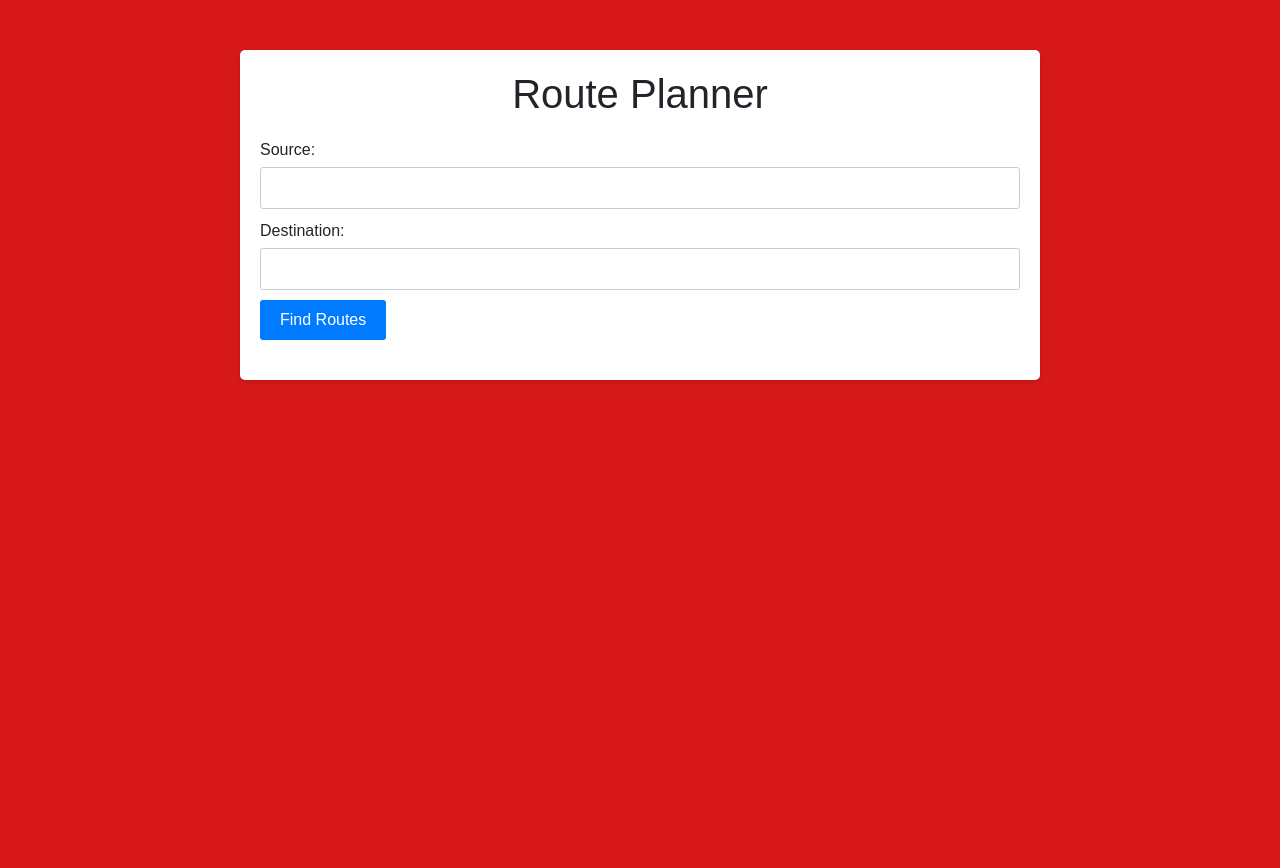
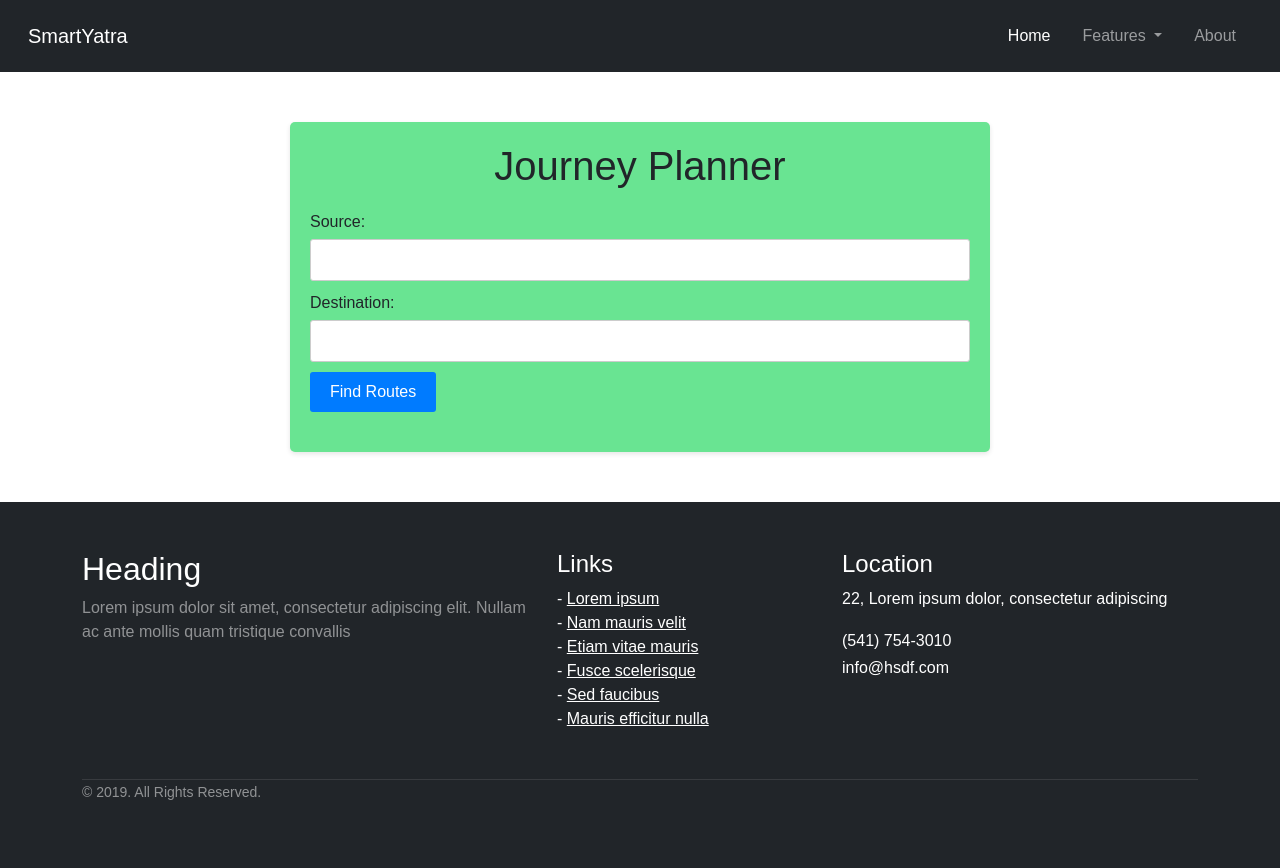
Before and after one commit to codershadow01/SmartYatra, a Django app: page /planner/ in a window 1280 px wide. Before the commit the page ends 382 px from the top, so only its background shows below. Run offline with Django 5.2, Linux system fonts and the light colour scheme.

Commit message:
templates changed

```diff
--- a/smartyatra/journey_planner/urls.py
+++ b/smartyatra/journey_planner/urls.py
@@ -2,5 +2,6 @@ from django.urls import path
 from . import views
 
 urlpatterns = [
-    path('planner/',views.planner,name="planner")
+    path('planner/',views.planner,name="planner"),
+    path('',views.hpage,name="homepage")
 ]
--- a/smartyatra/journey_planner/views.py
+++ b/smartyatra/journey_planner/views.py
@@ -1,5 +1,8 @@
 from django.shortcuts import render
 
 # Create your views here.
+def hpage(request):
+    return render(request, "hpage.html")
+
 def planner(request):
     return render(request, "planner.html")
--- /dev/null
+++ b/smartyatra/static/css/footer.css
@@ -0,0 +1,27 @@
+.footer{
+    color:white;
+
+    .links{
+      ul {list-style-type: none;}
+      li a{
+        color: white;
+        transition: color .2s;
+        &:hover{
+          text-decoration:none;
+          color:#4180CB;
+          }
+      }
+    }
+    .about-company{
+      i{font-size: 25px;}
+      a{
+        color:white;
+        transition: color .2s;
+        &:hover{color:#4180CB}
+      }
+    }
+    .location{
+      i{font-size: 18px;}
+    }
+    .copyright p{border-top:1px solid rgba(255,255,255,.1);}
+  }
--- a/smartyatra/static/css/styles.css
+++ b/smartyatra/static/css/styles.css
@@ -1,15 +1,15 @@
 body {
     font-family: Arial, sans-serif;
-    background-color: #d61818;
+    background-color: #fff;
     margin: 0;
     padding: 0;
 }
 
-.container {
-    max-width: 800px;
+.box{
+    max-width: 700px;
     margin: 50px auto;
     padding: 20px;
-    background-color: #fff;
+    background-color: #69e492;
     border-radius: 5px;
     box-shadow: 0 2px 5px rgba(0,0,0,0.1);
 }
--- a/smartyatra/templates/base.html
+++ b/smartyatra/templates/base.html
@@ -1,13 +1,78 @@
+{% load static %}
 <!DOCTYPE html>
 <html lang="en">
 <head>
     <link rel="stylesheet" href="https://cdn.jsdelivr.net/npm/bootstrap@5.1.3/dist/css/bootstrap.min.css" integrity="sha384-1BmE4kWBq78iYhFldvKuhfTAU6auU8tT94WrHftjDbrCEXSU1oBoqyl2QvZ6jIW3" crossorigin="anonymous">
+    <link rel="stylesheet" href="{% static 'css/footer.css' %}">
     {% block cssfiles %}
     {% endblock %}
     <title>{% block title %}{% endblock %}</title>
 </head>
 <body>
+    <nav class="navbar navbar-expand-lg navbar-dark bg-dark p-3">
+        <div class="container-fluid">
+          <a class="navbar-brand" href="#">SmartYatra</a>
+          <button class="navbar-toggler" type="button" data-bs-toggle="collapse" data-bs-target="#navbarNavDropdown" aria-controls="navbarNavDropdown" aria-expanded="false" aria-label="Toggle navigation">
+            <span class="navbar-toggler-icon"></span>
+          </button>
+
+          <div class=" collapse navbar-collapse" id="navbarNavDropdown">
+            <ul class="navbar-nav ms-auto ">
+              <li class="nav-item">
+                <a class="nav-link mx-2 active" aria-current="page" href="#">Home</a>
+              </li>
+              <li class="nav-item dropdown">
+                <a class="nav-link mx-2 dropdown-toggle" href="#" id="navbarDropdownMenuLink" role="button" data-bs-toggle="dropdown" aria-expanded="false">
+                  Features
+                </a>
+                <ul class="dropdown-menu" aria-labelledby="navbarDropdownMenuLink">
+                  <li><a class="dropdown-item" href="#">Nearby services</a></li>
+                  <li><a class="dropdown-item" href="#">Journey planner</a></li>
+                  <li><a class="dropdown-item" href="#">Contact us</a></li>
+                </ul>
+              </li>
+              <li class="nav-item">
+                <a class="nav-link mx-2" href="#">About</a>
+              </li>
+            </ul>
+          </div>
+        </div>
+    </nav>
     {% block content %}
     {% endblock %}
+
+    <div class="mt-5 pt-5 pb-5 footer bg-dark">
+        <div class="container">
+          <div class="row">
+            <div class="col-lg-5 col-xs-12 about-company">
+              <h2>Heading</h2>
+              <p class="pr-5 text-white-50">Lorem ipsum dolor sit amet, consectetur adipiscing elit. Nullam ac ante mollis quam tristique convallis </p>
+              <p><a href="#"><i class="fa fa-facebook-square mr-1"></i></a><a href="#"><i class="fa fa-linkedin-square"></i></a></p>
+            </div>
+            <div class="col-lg-3 col-xs-12 links">
+              <h4 class="mt-lg-0 mt-sm-3">Links</h4>
+                <ul class="m-0 p-0">
+                  <li>- <a href="#">Lorem ipsum</a></li>
+                  <li>- <a href="#">Nam mauris velit</a></li>
+                  <li>- <a href="#">Etiam vitae mauris</a></li>
+                  <li>- <a href="#">Fusce scelerisque</a></li>
+                  <li>- <a href="#">Sed faucibus</a></li>
+                  <li>- <a href="#">Mauris efficitur nulla</a></li>
+                </ul>
+            </div>
+            <div class="col-lg-4 col-xs-12 location">
+              <h4 class="mt-lg-0 mt-sm-4">Location</h4>
+              <p>22, Lorem ipsum dolor, consectetur adipiscing</p>
+              <p class="mb-0"><i class="fa fa-phone mr-3"></i>(541) 754-3010</p>
+              <p><i class="fa fa-envelope-o mr-3"></i>info@hsdf.com</p>
+            </div>
+          </div>
+          <div class="row mt-5">
+            <div class="col copyright">
+              <p class=""><small class="text-white-50">© 2019. All Rights Reserved.</small></p>
+            </div>
+          </div>
+        </div>
+    </div>
 </body>
 </html>
--- a/smartyatra/templates/planner.html
+++ b/smartyatra/templates/planner.html
@@ -9,8 +9,8 @@
 {% endblock %}
 
 {% block content %}
-<div class="container">
-    <h1>Route Planner</h1>
+<div class="box">
+    <h1>Journey Planner</h1>
     <div class="form">
         <label for="source">Source:</label>
         <input type="text" id="source" name="source">
```
Also changed, not shown: smartyatra/static/css/hpage.css (added, +9 -0 lines), smartyatra/static/css/navbar.css (added, +68 -0 lines), smartyatra/templates/hpage.html (added, +35 -0 lines), smartyatra/media/bgimage.jpg (added), smartyatra/media/bgimg.jpg (added).
